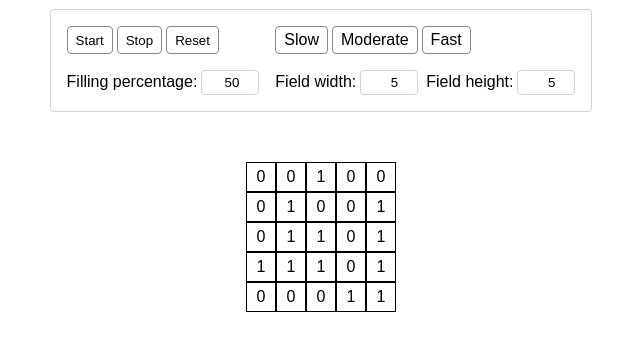
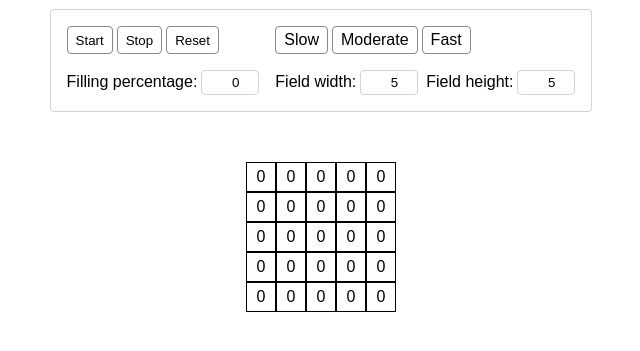
Before and after one commit to orenkole/otus_hw8_router, a React app: page / in a window 1280 px wide. Shown: the part 149-500 px from the top of the page, without its empty margins (319-959 px from the left). Built offline with nearby package versions, Linux system fonts and the light colour scheme.

Commit message:
hw7: fixed Button

```diff
--- a/src/App/index.tsx
+++ b/src/App/index.tsx
@@ -11,10 +11,9 @@ import { Box } from "@/elements/Box";
 import { appStyles } from "./style";
 import { SignInForm } from "@/components/SignInForm";
 
+const initialFieldParams = {width: 5, height: 5, fillingPercentage: 0};
 
-const App = () => {
-  const initialFieldParams = {width: 5, height: 5, fillingPercentage: 50};
-  const initialState: AppStateType = {
+export const initialState: AppStateType = {
   fieldInfo: setInitialFieldInfo({
     width: initialFieldParams.width,
     height: initialFieldParams.height,
@@ -24,6 +23,8 @@ const App = () => {
   width: initialFieldParams.width,
   height: initialFieldParams.height
 };
+
+const App = () => {
 
   const [state, dispatch] = useReducer(reducer, initialState);
 
--- a/src/common/reducer.ts
+++ b/src/common/reducer.ts
@@ -3,6 +3,7 @@ import {
   AppStateType,
 } from "@/common/types";
 import { updateSize, updateFilling } from "@/common/helperFunctions";
+import { initialState } from "@/App";
 
 const reducer = (
   prevState: AppStateType,
@@ -50,6 +51,7 @@ const reducer = (
       })
     };
   case "UPDATE_WIDTH":
+    console.log("update width");
     return {
       ...prevState,
       width: action.payload,
@@ -60,6 +62,9 @@ const reducer = (
         width: action.payload,
       })
     };
+  case "RESET":
+    console.log("reset");
+    return initialState;
   default: return prevState;
   }
 };
--- a/src/components/ControlPanel/index.tsx
+++ b/src/components/ControlPanel/index.tsx
@@ -1,5 +1,5 @@
 import React, {Dispatch, useEffect} from "react";
-import { changeHandler, ActionsType } from "@/common/types";
+import { changeHandler, ActionsType, resetHandler } from "@/common/types";
 import {
   radioToolbarStyle,
   formStyle,
@@ -25,7 +25,13 @@ const onWidthChange: changeHandler = ({ ev, dispatch }) => {
 };
 
 const onHeightChange: changeHandler = ({ ev, dispatch }) => {
+  console.log(" on heigtht change");
   dispatch({ type: "UPDATE_HEIGHT", payload: +ev.target.value });
+};
+
+const onReset: resetHandler = ({ dispatch }) => {
+  console.log("on reset");
+  dispatch({ type: "RESET" });
 };
 
 const onSubmit = (e: React.SyntheticEvent) => {
@@ -40,7 +46,7 @@ const ControlPanel = (props: ControlPanelPropsType) => {
       <div css={controlButtonsStyle}>
         <Button>Start</Button>
         <Button>Stop</Button>
-        <Button>Reset</Button>
+        <Button onClick={() => {onReset({dispatch});}}>Reset</Button>
       </div>
       <div css={radioToolbarStyle}>
         <input css={inputStyle} type="radio" name="speed" value="slow" id="radio-slow"/>
--- a/src/elements/Button/index.tsx
+++ b/src/elements/Button/index.tsx
@@ -37,6 +37,7 @@ const Button = (props: ButtonPropsType) => {
     <button
       css={ButtonStyle}
       ref={buttonRef}
+      {...props}
     >
       {props.children}
       <div
```
Also changed, not shown: src/common/types.ts (+6 -1 lines). Lines whose indentation alone changed are shown as unchanged.
